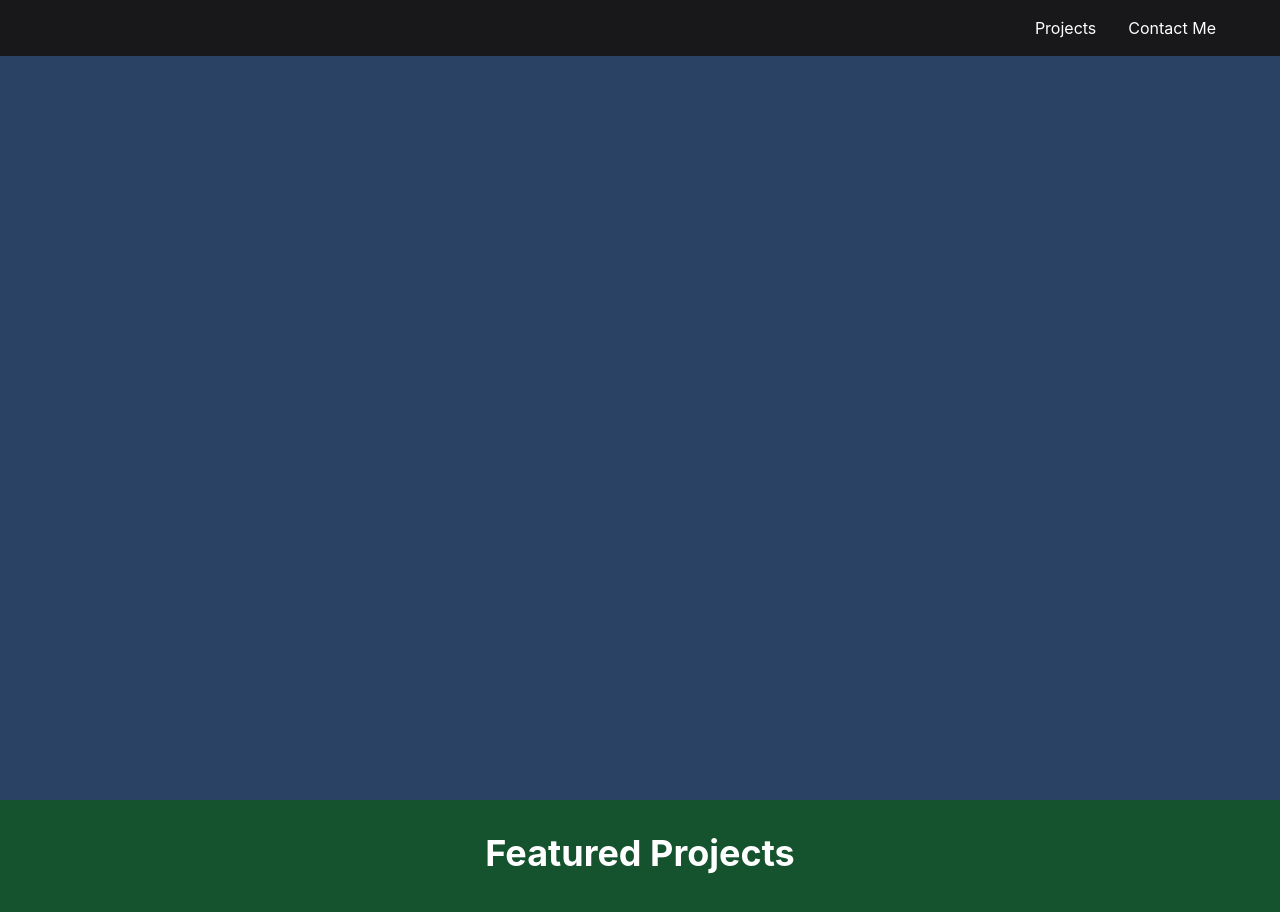
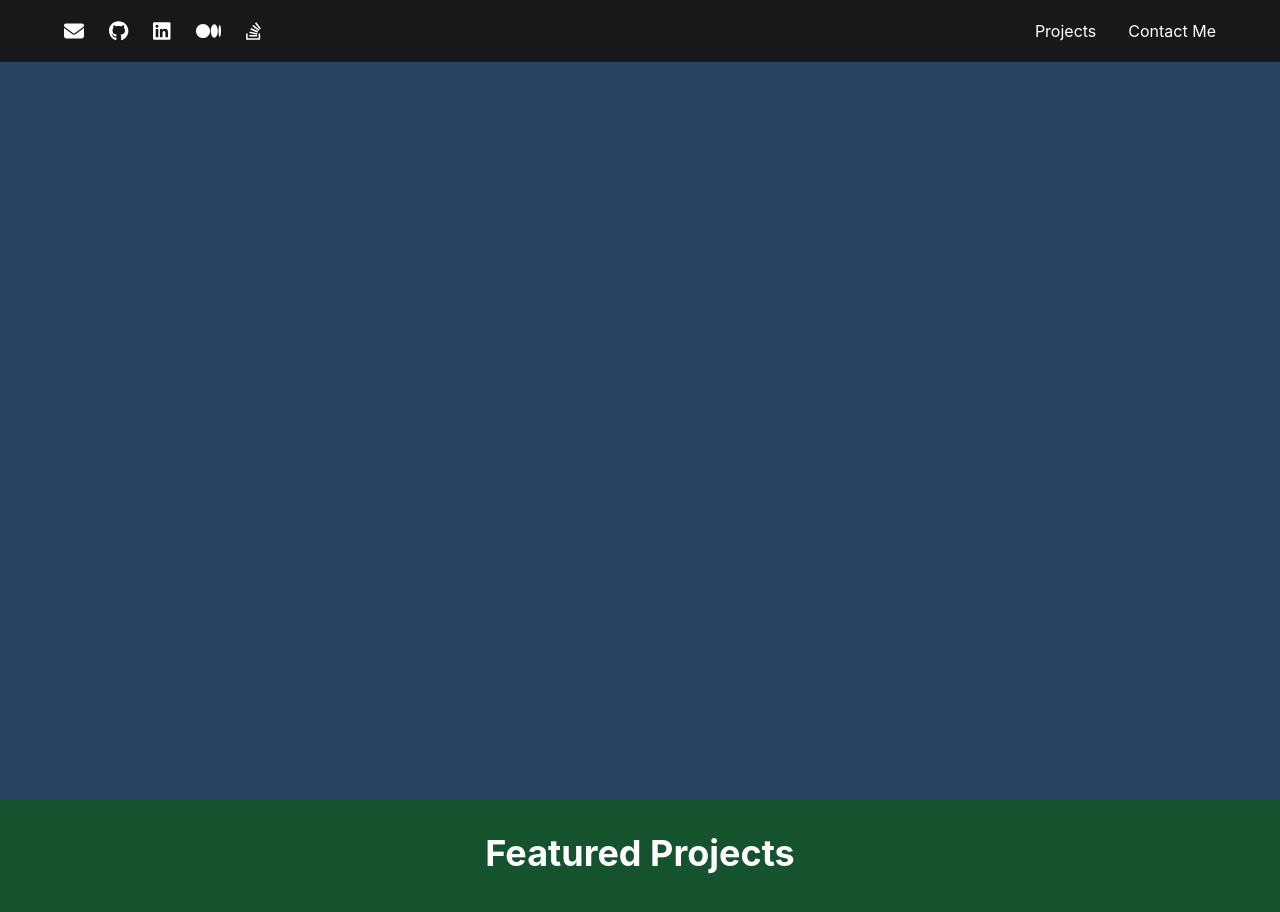
Before and after one commit to mengzhuou/React-Portfolio, a React (Create React App) app in the folder react-portfolio/: page / in a window 1280 px wide. Shown: the top 912 px of the page. Built offline with nearby package versions, Linux system fonts and the light colour scheme.

Commit message:
nav of icons worked

```diff
--- a/react-portfolio/src/components/Header.js
+++ b/react-portfolio/src/components/Header.js
@@ -65,7 +65,18 @@ const Header = () => {
         >
           <nav>
             {/* Add social media links based on the `socials` data */}
-            {socials.icon}
+
+            {socials.map((social, index) => (
+              <a
+                key={index}
+                href={social.url}
+                target="_blank"
+                rel="noopener noreferrer"
+                style={{marginRight: "25px", fontSize: "20px"}}
+              >
+                <FontAwesomeIcon icon={social.icon}/>
+              </a>
+            ))}
           </nav>
           <nav>
             <HStack spacing={8}>
```
Also changed, not shown: react-portfolio/src/components/Header.css (added).
